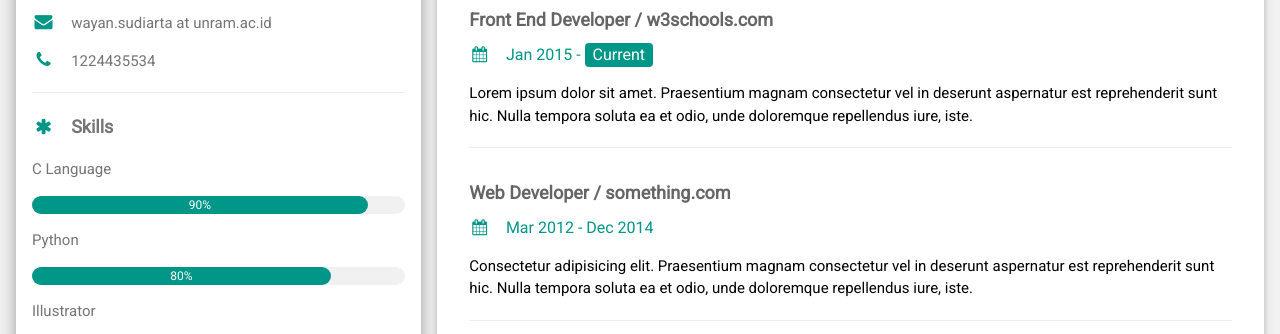
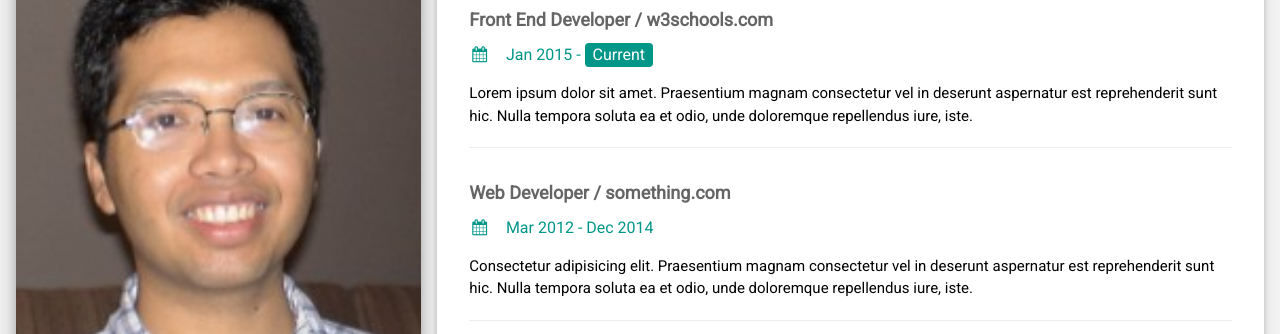
Before and after one commit to wayansudiarta/wayansudiarta.github.io, a plain HTML site: page index.html in a window 1280 px wide. Shown: the part 117-451 px from the top of the page. Drawn offline with nearby package versions, Linux system fonts and the light colour scheme.

Commit message:
Update index.html

```diff
--- a/index.html
+++ b/index.html
@@ -24,7 +24,7 @@ html,body,h1,h2,h3,h4,h5,h6 {font-family: "Roboto", sans-serif}
 
       <div class="w3-white w3-text-grey w3-card-4">
         <div class="w3-display-container">
-          <img src="wayanfoto.jpg" style="width:100%" alt="Avatar">
+          <img src="wayanphoto.jpg" style="width:100%" alt="Avatar">
           <div class="w3-display-bottomleft w3-container w3-text-black">
             <h2>I Wayan Sudiarta</h2>
           </div>
```
